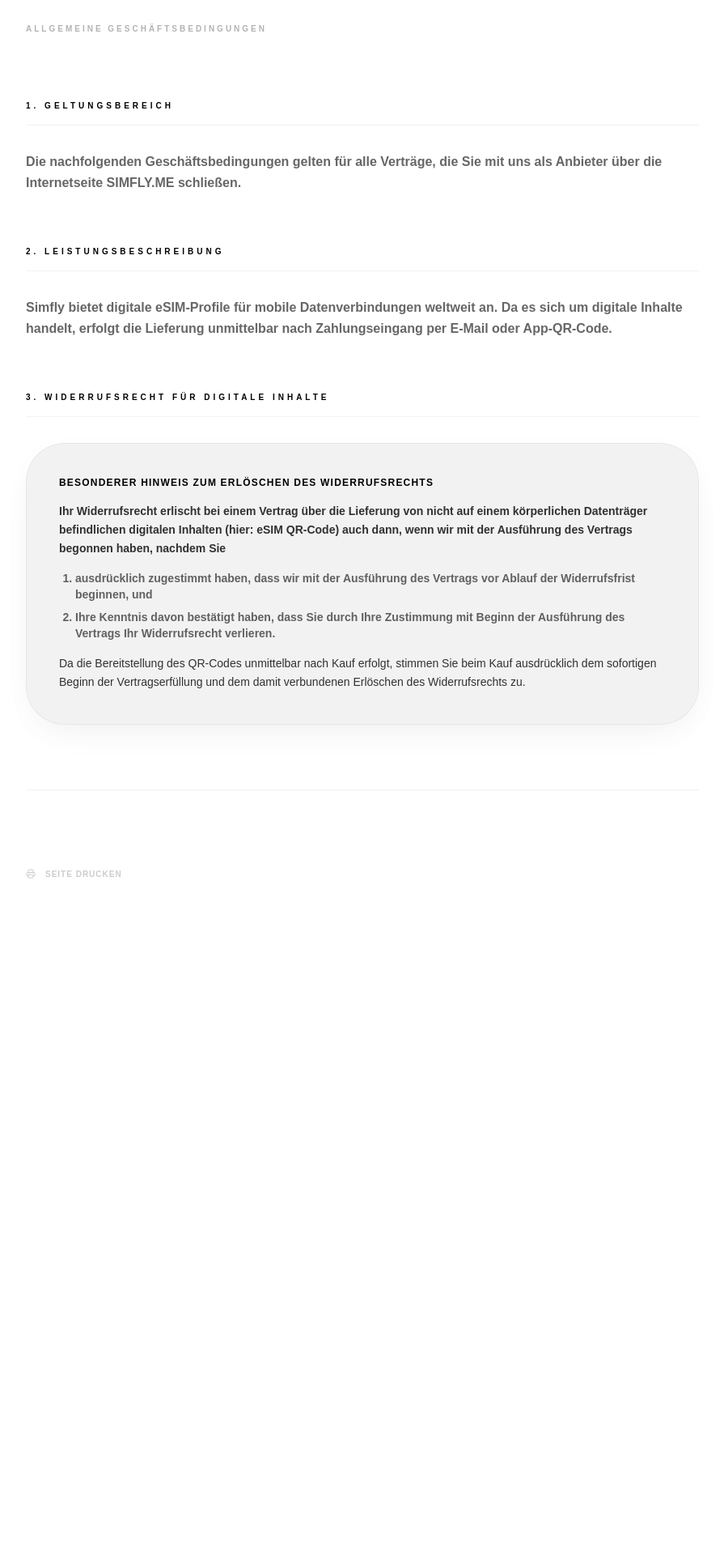
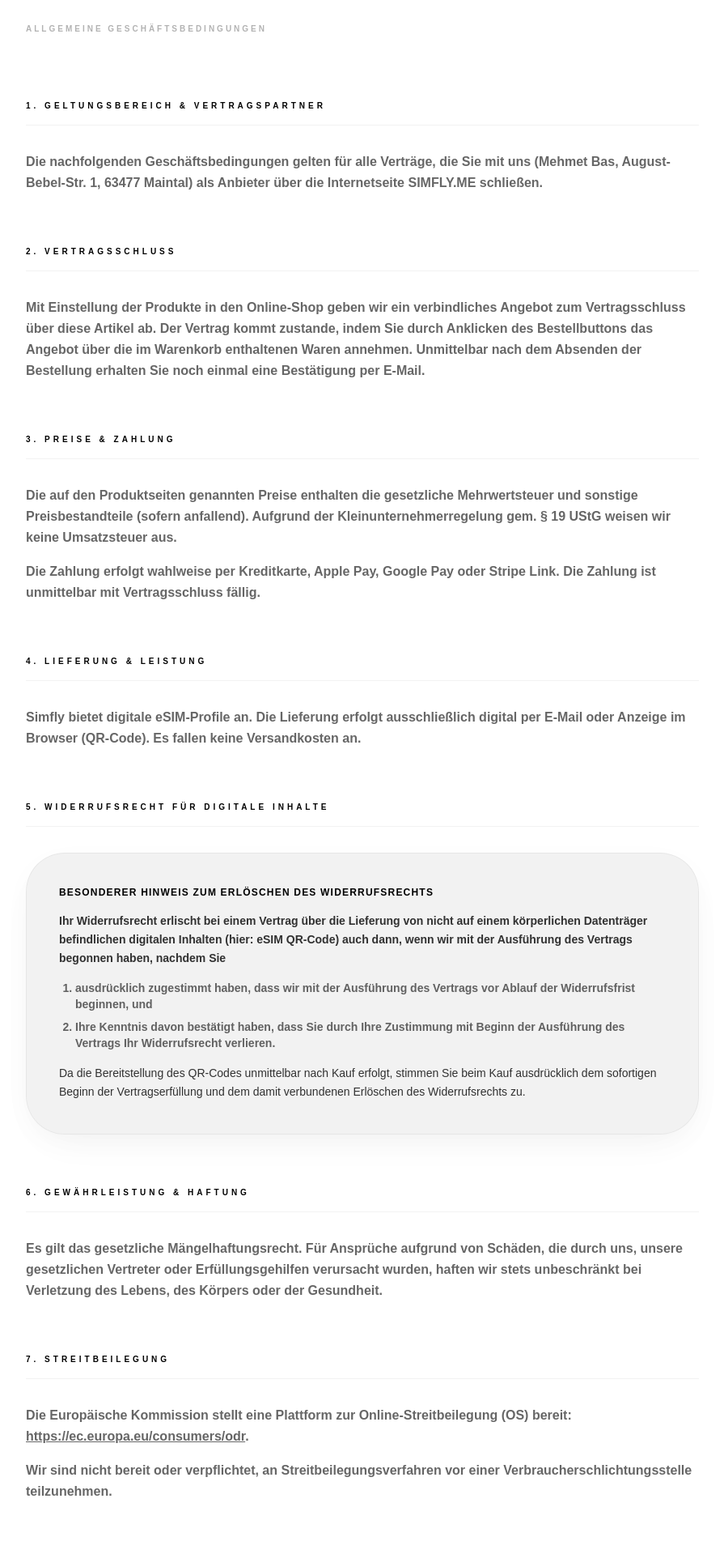
Before and after one commit to Memoya/simfly.me, a Next.js app: page /en/agb in a window 1280 px wide. Shown: the part 261-2180 px from the top of the page at 81% size, without its empty margins (192-1087 px from the left). Before the commit the page ends 1444 px from the top, so only its background shows below. Built offline with nearby package versions, Linux system fonts and the light colour scheme; no server answers.

Commit message:
docs: expand AGB with standard e-commerce clauses

```diff
--- a/src/app/[lang]/agb/page.tsx
+++ b/src/app/[lang]/agb/page.tsx
@@ -43,21 +43,36 @@
                     {/* Content Section */}
                     <div className="space-y-16">
                         <section className="space-y-8">
-                            <h2 className="text-[10px] font-black tracking-[0.4em] uppercase text-black border-b border-black/5 pb-4">1. Geltungsbereich</h2>
+                            <h2 className="text-[10px] font-black tracking-[0.4em] uppercase text-black border-b border-black/5 pb-4">1. Geltungsbereich & Vertragspartner</h2>
                             <div className="text-black/60 font-bold leading-relaxed space-y-4">
-                                <p>Die nachfolgenden Geschäftsbedingungen gelten für alle Verträge, die Sie mit uns als Anbieter über die Internetseite SIMFLY.ME schließen.</p>
+                                <p>Die nachfolgenden Geschäftsbedingungen gelten für alle Verträge, die Sie mit uns (Mehmet Bas, August-Bebel-Str. 1, 63477 Maintal) als Anbieter über die Internetseite SIMFLY.ME schließen.</p>
                             </div>
                         </section>
 
                         <section className="space-y-8">
-                            <h2 className="text-[10px] font-black tracking-[0.4em] uppercase text-black border-b border-black/5 pb-4">2. Leistungsbeschreibung</h2>
+                            <h2 className="text-[10px] font-black tracking-[0.4em] uppercase text-black border-b border-black/5 pb-4">2. Vertragsschluss</h2>
                             <div className="text-black/60 font-bold leading-relaxed space-y-4">
-                                <p>Simfly bietet digitale eSIM-Profile für mobile Datenverbindungen weltweit an. Da es sich um digitale Inhalte handelt, erfolgt die Lieferung unmittelbar nach Zahlungseingang per E-Mail oder App-QR-Code.</p>
+                                <p>Mit Einstellung der Produkte in den Online-Shop geben wir ein verbindliches Angebot zum Vertragsschluss über diese Artikel ab. Der Vertrag kommt zustande, indem Sie durch Anklicken des Bestellbuttons das Angebot über die im Warenkorb enthaltenen Waren annehmen. Unmittelbar nach dem Absenden der Bestellung erhalten Sie noch einmal eine Bestätigung per E-Mail.</p>
                             </div>
                         </section>
 
                         <section className="space-y-8">
-                            <h2 className="text-[10px] font-black tracking-[0.4em] uppercase text-black border-b border-black/5 pb-4">3. Widerrufsrecht für digitale Inhalte</h2>
+                            <h2 className="text-[10px] font-black tracking-[0.4em] uppercase text-black border-b border-black/5 pb-4">3. Preise & Zahlung</h2>
+                            <div className="text-black/60 font-bold leading-relaxed space-y-4">
+                                <p>Die auf den Produktseiten genannten Preise enthalten die gesetzliche Mehrwertsteuer und sonstige Preisbestandteile (sofern anfallend). Aufgrund der Kleinunternehmerregelung gem. § 19 UStG weisen wir keine Umsatzsteuer aus.</p>
+                                <p>Die Zahlung erfolgt wahlweise per Kreditkarte, Apple Pay, Google Pay oder Stripe Link. Die Zahlung ist unmittelbar mit Vertragsschluss fällig.</p>
+                            </div>
+                        </section>
+
+                        <section className="space-y-8">
+                            <h2 className="text-[10px] font-black tracking-[0.4em] uppercase text-black border-b border-black/5 pb-4">4. Lieferung & Leistung</h2>
+                            <div className="text-black/60 font-bold leading-relaxed space-y-4">
+                                <p>Simfly bietet digitale eSIM-Profile an. Die Lieferung erfolgt ausschließlich digital per E-Mail oder Anzeige im Browser (QR-Code). Es fallen keine Versandkosten an.</p>
+                            </div>
+                        </section>
+
+                        <section className="space-y-8">
+                            <h2 className="text-[10px] font-black tracking-[0.4em] uppercase text-black border-b border-black/5 pb-4">5. Widerrufsrecht für digitale Inhalte</h2>
                             <div className="p-10 bg-black/5 rounded-[3rem] space-y-4 border border-black/5 shadow-soft">
                                 <p className="font-black uppercase tracking-widest text-xs text-black">Besonderer Hinweis zum Erlöschen des Widerrufsrechts</p>
                                 <p className="text-black/80 text-sm leading-relaxed font-black">
@@ -70,6 +85,21 @@
                                 <p className="text-black/80 text-sm leading-relaxed mt-4">
                                     Da die Bereitstellung des QR-Codes unmittelbar nach Kauf erfolgt, stimmen Sie beim Kauf ausdrücklich dem sofortigen Beginn der Vertragserfüllung und dem damit verbundenen Erlöschen des Widerrufsrechts zu.
                                 </p>
+                            </div>
+                        </section>
+
+                        <section className="space-y-8">
+                            <h2 className="text-[10px] font-black tracking-[0.4em] uppercase text-black border-b border-black/5 pb-4">6. Gewährleistung & Haftung</h2>
+                            <div className="text-black/60 font-bold leading-relaxed space-y-4">
+                                <p>Es gilt das gesetzliche Mängelhaftungsrecht. Für Ansprüche aufgrund von Schäden, die durch uns, unsere gesetzlichen Vertreter oder Erfüllungsgehilfen verursacht wurden, haften wir stets unbeschränkt bei Verletzung des Lebens, des Körpers oder der Gesundheit.</p>
+                            </div>
+                        </section>
+
+                        <section className="space-y-8">
+                            <h2 className="text-[10px] font-black tracking-[0.4em] uppercase text-black border-b border-black/5 pb-4">7. Streitbeilegung</h2>
+                            <div className="text-black/60 font-bold leading-relaxed space-y-4">
+                                <p>Die Europäische Kommission stellt eine Plattform zur Online-Streitbeilegung (OS) bereit: <a href="https://ec.europa.eu/consumers/odr" className="underline">https://ec.europa.eu/consumers/odr</a>.</p>
+                                <p>Wir sind nicht bereit oder verpflichtet, an Streitbeilegungsverfahren vor einer Verbraucherschlichtungsstelle teilzunehmen.</p>
                             </div>
                         </section>
                     </div>
```
